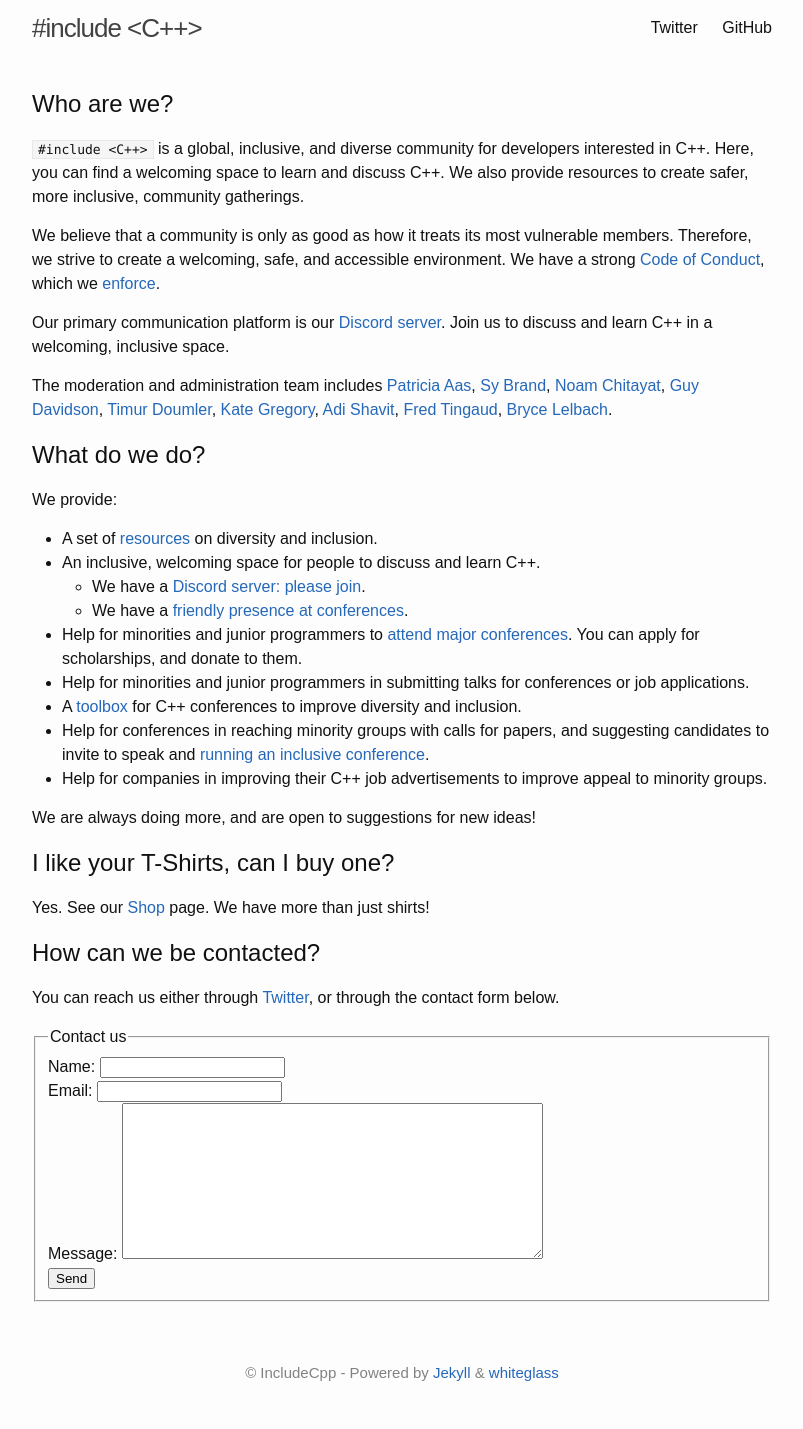
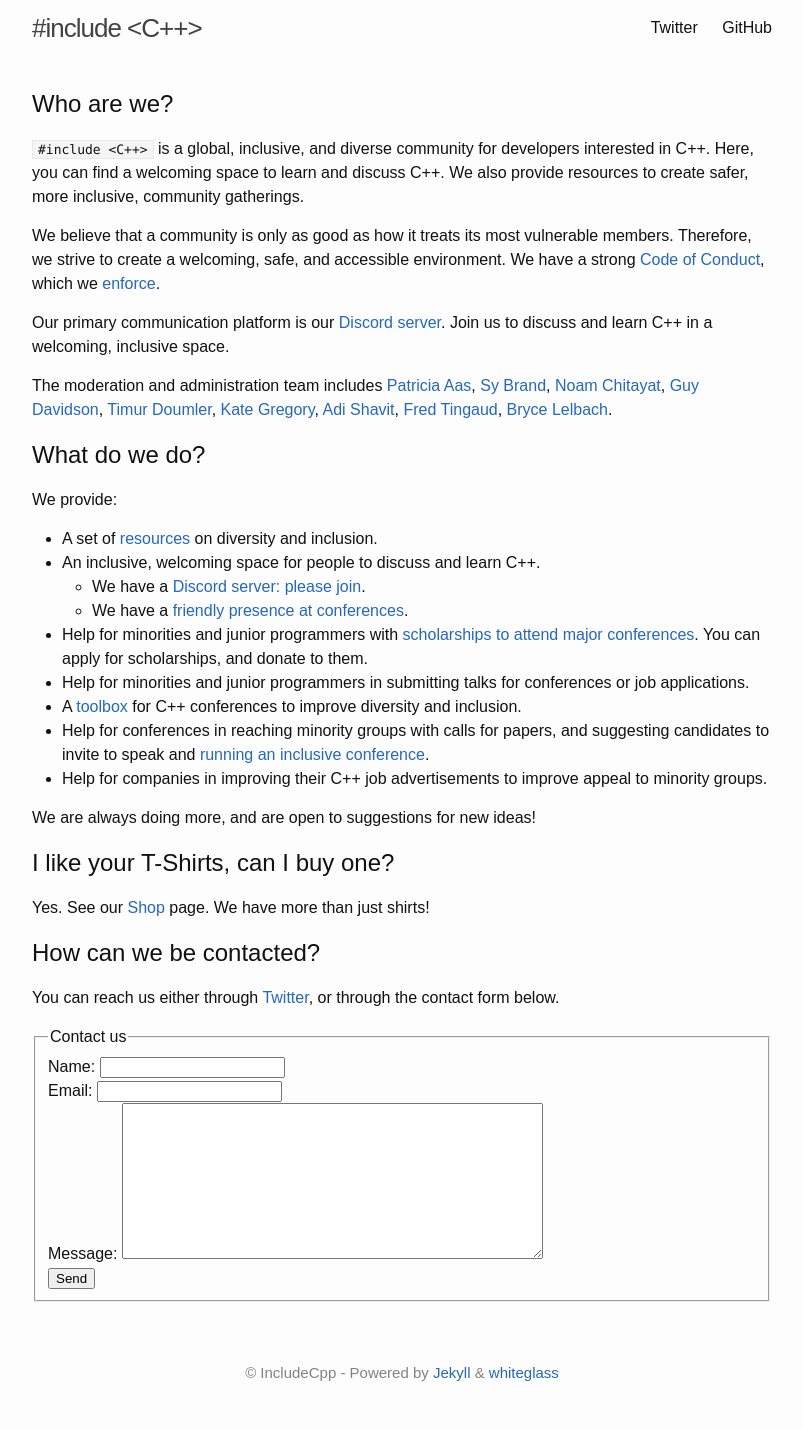
Before and after one commit to include-cpp/include-cpp.github.io, a Jekyll site: the page built from index.md, in a window 1280 px wide. Shown: the whole page, without its empty margins (238-1041 px from the left). Built offline with Jekyll 4.4.1, drawn with Linux system fonts in a browser that asks for light colours; our own code applies the rules of GitHub Pages for plain Markdown files.

Commit message:
Make sure the word scholarships is hyperlinked on home page - for visibility

```diff
--- a/index.md
+++ b/index.md
@@ -20,7 +20,7 @@ We provide:
 - An inclusive, welcoming space for people to discuss and learn C++.
   - We have a [Discord server: please join](https://discord.gg/ZPErMGW).
   - We have a [friendly presence at conferences](/conferences/attending-conferences).
-- Help for minorities and junior programmers to [attend major conferences](/conferences/scholarships). You can apply for scholarships, and donate to them.
+- Help for minorities and junior programmers with [scholarships to attend major conferences](/conferences/scholarships). You can apply for scholarships, and donate to them.
 - Help for minorities and junior programmers in submitting talks for conferences or job applications.
 - A [toolbox](https://github.com/include-cpp/toolboxes) for C++ conferences to improve diversity and inclusion.
 - Help for conferences in reaching minority groups with calls for papers, and suggesting candidates to invite to speak and <a class="page-link" href="/conferences/organising-conferences/">running an inclusive conference</a>.
```
